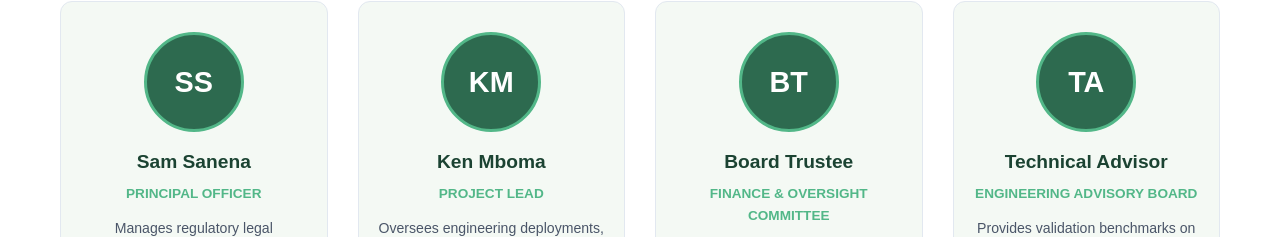
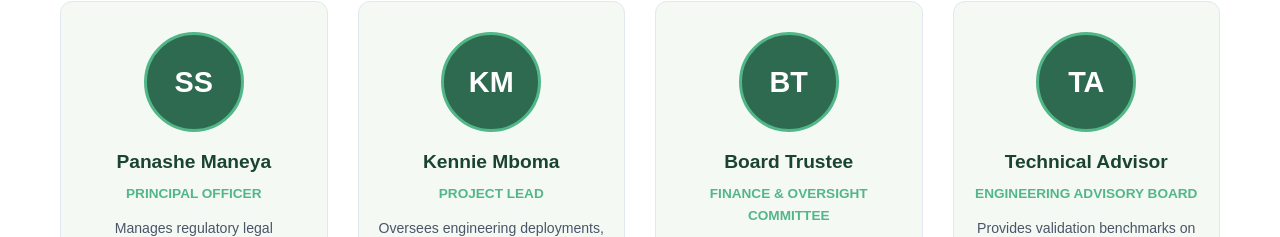
Before and after one commit to designer212/washi, a plain HTML site: page about.html in a window 1280 px wide. Shown: the part 1463-1700 px from the top of the page. Drawn offline with Linux system fonts and the light colour scheme.

Commit message:
Update about.html

```diff
--- a/about.html
+++ b/about.html
@@ -496,14 +496,14 @@
 
                 <div class="leader-card">
                     <div class="avatar-placeholder">SS</div>
-                    <h3>Sam Sanena</h3>
+                    <h3>Panashe Maneya</h3>
                     <div class="leader-role">Principal Officer</div>
                     <p class="leader-bio">Manages regulatory legal compliance frameworks, state ministry partnerships, and institutional relations with international grantors.</p>
                 </div>
 
                 <div class="leader-card">
                     <div class="avatar-placeholder">KM</div>
-                    <h3>Ken Mboma</h3>
+                    <h3>Kennie Mboma</h3>
                     <div class="leader-role">Project Lead</div>
                     <p class="leader-bio">Oversees engineering deployments, rural asset logistics tracking, and project rollout schedules across the district fields.</p>
                 </div>
```
